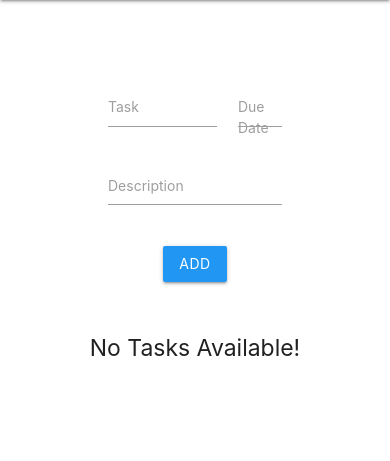
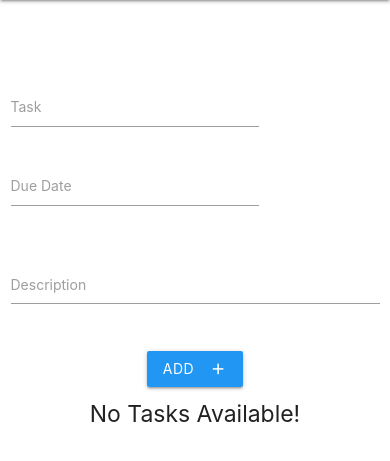
Before and after one commit to UtkarshGT/todo-django-materialize, a Django app: page / in a window 390 px wide. Shown: the part 56-517 px from the top of the page. Run offline with Django 3.2, Linux system fonts and the light colour scheme; data that the repository does not hold is empty.

Commit message:
fixed layout
Made all pages mobile friendly

```diff
--- a/todoapp/templates/todoapp/index.html
+++ b/todoapp/templates/todoapp/index.html
@@ -8,33 +8,36 @@
 
 {% block content %}
 
-    <div class="row center-align">
-        <form method='POST' class="col s12" autocomplete="off">
+
+<form method='POST' autocomplete="off">
     {% csrf_token %}
     <div class="row">
-                <div class="input-field col s4 offset-s3">
+        <div class="input-field col l6 offset-l2 m6 offset-m2">
             {{ form.title }}
             <label for="id_title">Task</label>
         </div>
-                <div class="input-field col s2">
+        <div class="input-field col l2 m2">
             {{ form.due_date }}
             <label for="id_due_date">Due Date</label>
         </div>
-                <div class="input-field col s6 offset-s3">
+    </div>
+    <div class="row">
+        <div class="input-field col l8 offset-l2 m8 offset-m2">
             {{ form.description }}
             <label for="id_description">Description</label>
         </div>
-                <div class="input-field col s6 offset-s3">
-                    <input type="submit" value="Add" class="btn blue">
     </div>
+    <div class="input-field center">
+        <button type="submit" class="btn blue waves-effect">Add<i class="material-icons right">add</i></button>
     </div>
+
 </form>
-    </div>
+
 
 
 {% if tasklist %}
 <div class="row">
-            <div class="col s6 offset-s3">
+    <div class="col l8 offset-l2 m8 offset-m2 s12">
         <ul class="collapsible popout">
             {% for task in tasklist %}
             <li>
```
Also changed, not shown: todoapp/templates/todoapp/delete.html (+10 -9 lines), todoapp/templates/todoapp/update.html (+14 -8 lines), db.sqlite3, todoapp/migrations/0001_initial.py. Lines whose indentation alone changed are shown as unchanged.
